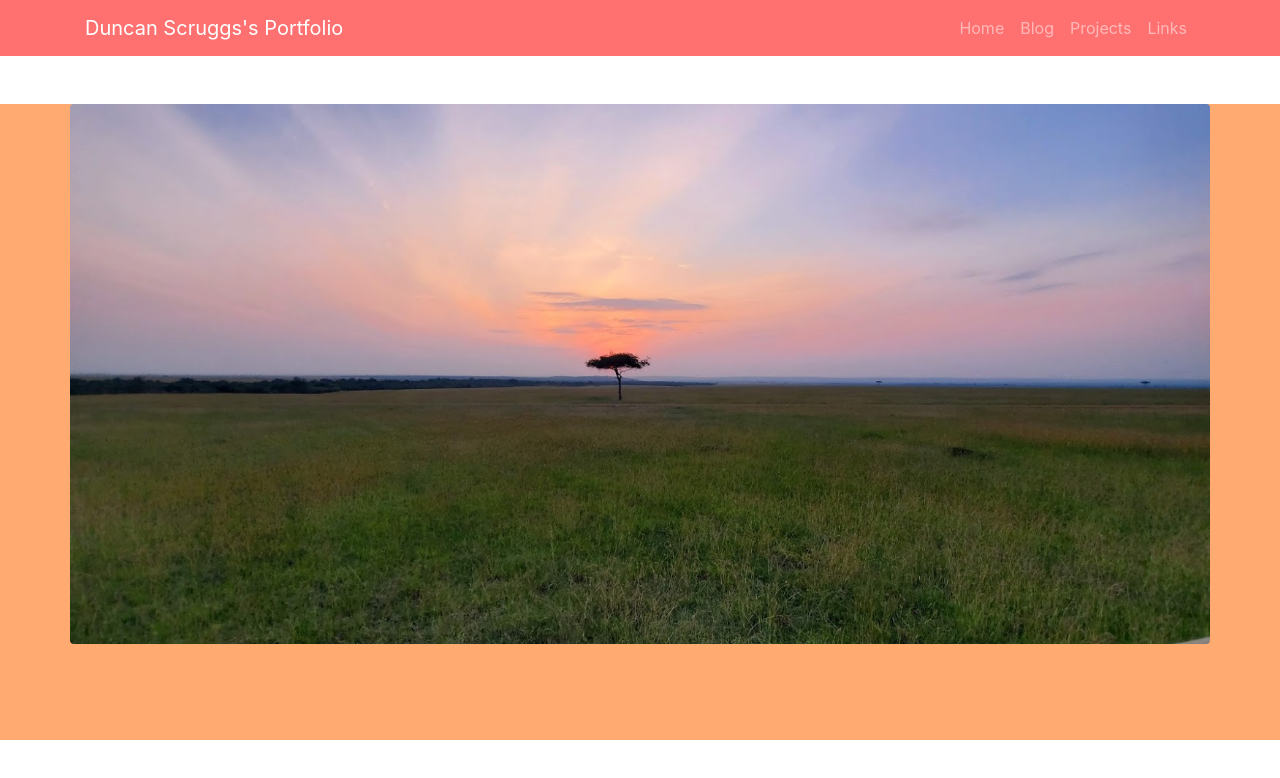
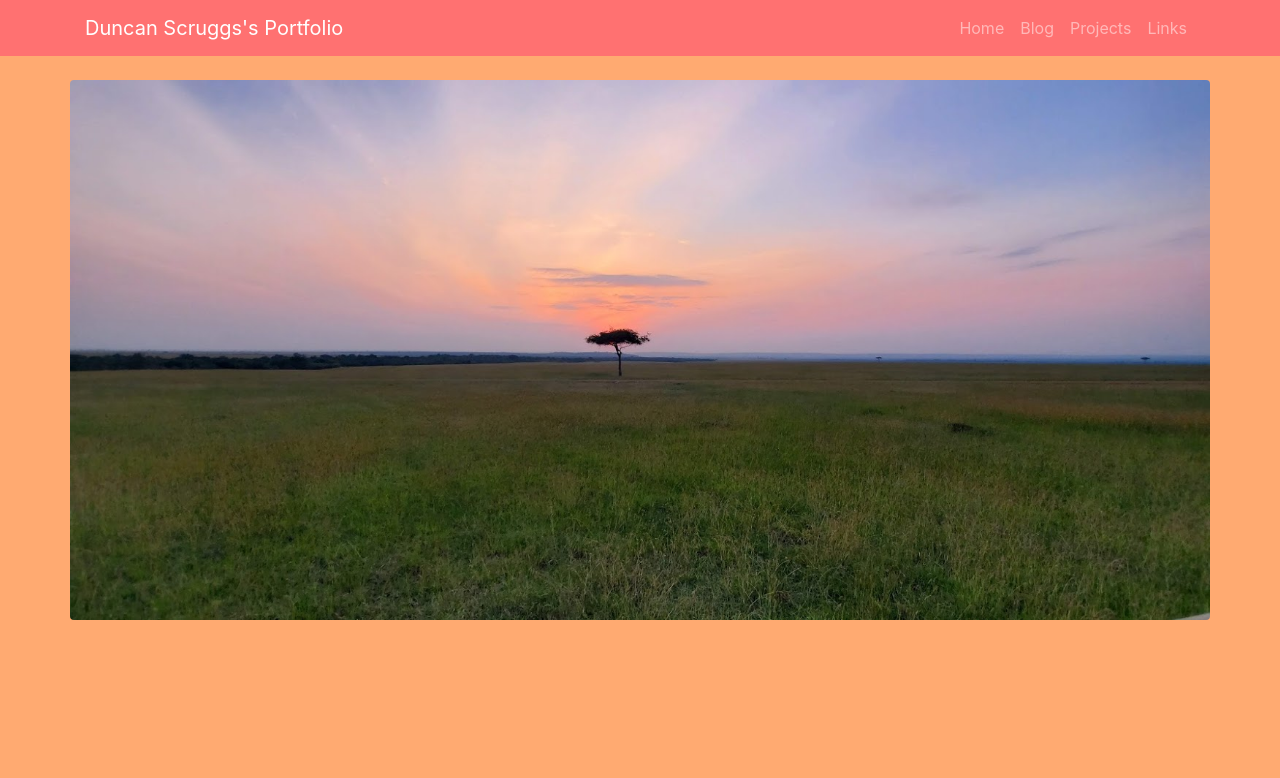
Before and after one commit to DuncanBScruggs/DuncanBScruggs.GitHub.io, a React (Create React App) app: page / in a window 1280 px wide. Shown: the top 778 px of the page. Built offline with nearby package versions, Linux system fonts and the light colour scheme.

Commit message:
updated css

```diff
--- a/src/index.css
+++ b/src/index.css
@@ -1,7 +1,7 @@
-body {
+body, html {
     font-family: helvetica, arial, sans-serif;
     margin: 2em;
-    padding-top: 56px;
+    background-color: #ffaa71;
 }
 
 h1,
```
